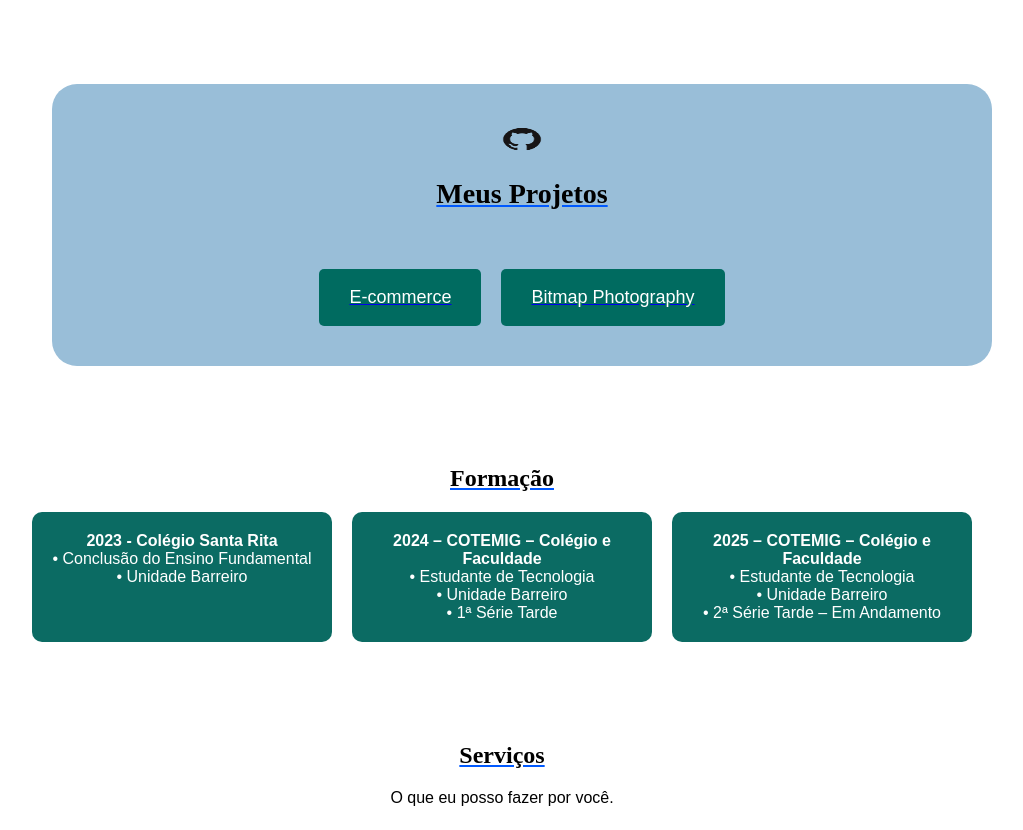
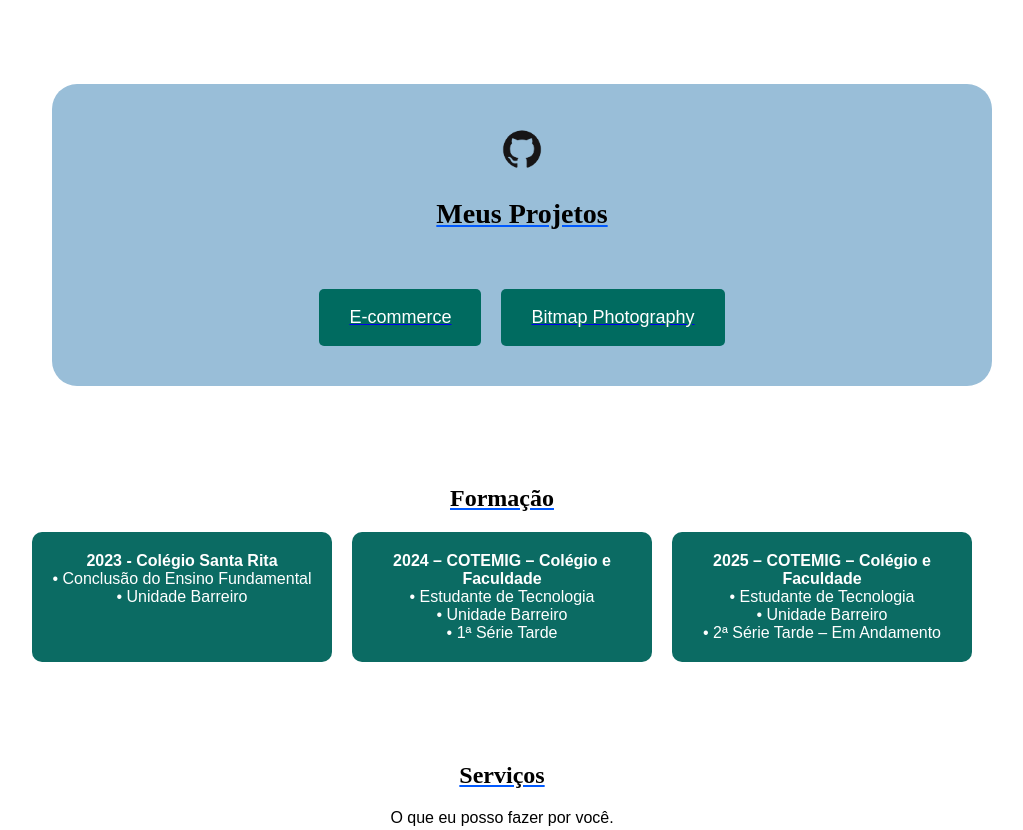
Before and after one commit to Bernardpxl/CONSTRU-O-DE-PORTF-LIO---CODIFICA-O, a plain HTML site: page index.html in a window 1280 px wide. Shown: the part 1280-2110 px from the top of the page, without its empty margins (138-1161 px from the left). Drawn offline with Linux system fonts and the light colour scheme.

Commit message:
Update index.html

```diff
--- a/index.html
+++ b/index.html
@@ -73,7 +73,7 @@ Sou comprometido com meu crescimento pessoal e profissional, buscando agregar va
 
   <section class="projetos" id="projetos">
     <div class="projetos-container">
-        <img src="download (4).png" class="icon-git"  height="30px" alt="">
+        <img src="download (4).png" class="icon-git"  alt="">
         <h2>Meus Projetos</h2>
       <br>
       <br>
```
